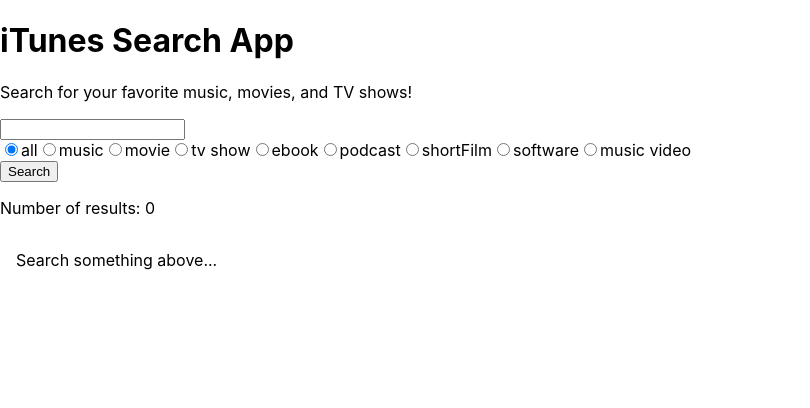
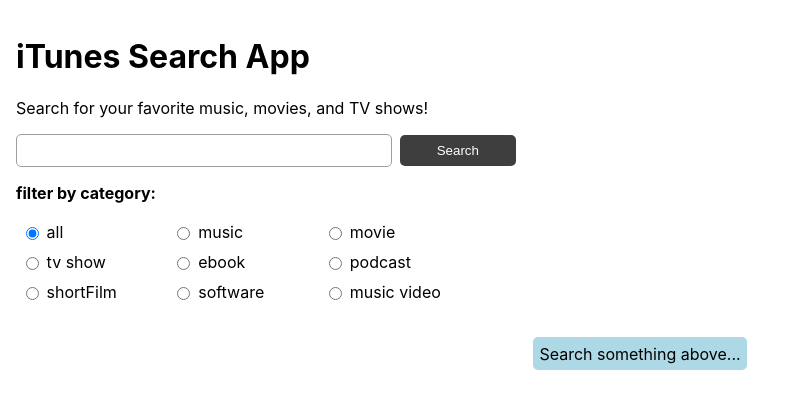
Before and after one commit to pikxs08/frontend, a React (Create React App) app: page / in a window 1280 px wide. Shown: the top 408 px of the page, without its empty margins (0-810 px from the left). Built offline with nearby package versions, Linux system fonts and the light colour scheme.

Commit message:
styled collection

```diff
--- a/src/App.css
+++ b/src/App.css
@@ -1,12 +1,24 @@
+/* App */
+
+.App {
+  padding: 1rem;
+}
+
 /* Results container */
 
 .results-cont {
   display: flex;
   flex-wrap: wrap;
-  justify-content: start;
+  justify-content: space-evenly;
+  width: 100%;
+  gap: 1rem;
+}
 
-  gap: 0.5rem;
-  padding: 1rem;
+.pill {
+  padding: 0.4rem;
+  background-color: #efefef;
+  width: fit-content;
+  border-radius: 5px;
 }
 
 ul {
@@ -19,24 +31,106 @@
 
 .card-cont {
   width: 200px;
-  height: 300px;
+  height: 280px;
   padding: 10px;
   display: flex;
   flex-direction: column;
-  justify-content: space-between;
+  justify-content: space-evenly;
   align-items: center;
   gap: 0.2rem;
-  border-radius: 20px;
-  border: 1px solid #000;
+  border-radius: 10px;
+  /* border: 1px solid #000; */
   text-align: center;
+  box-shadow: 0 0px 3px rgba(0, 0, 0, 0.15);
+  transition: all 0.2s ease-in-out;
+  &:hover {
+    box-shadow: 0 5px 8px rgba(0, 0, 0, 0.35);
+    color: #212121;
+    opacity: 1;
+    cursor: pointer;
+  }
+}
+
+.copy {
+  width: 200px; /* Adjust as needed */
+  white-space: nowrap;
+  overflow: hidden;
+  text-overflow: ellipsis;
 }
 
 .card-img {
   width: 150px;
   height: 150px;
+  border-radius: 4px;
   object-fit: contain;
 }
 
 .card-body {
   padding: 10px;
 }
+
+/* Search container */
+
+.radio-cont {
+  display: grid;
+  grid-template-columns: repeat(3, 1fr);
+  max-width: 450px;
+  padding-top: 1rem;
+  padding-bottom: 1rem;
+  gap: 0.3rem;
+}
+
+.radio-cont label {
+  display: flex;
+  align-items: center;
+  gap: 0.3rem;
+  height: 1rem;
+  padding: 0.3rem;
+}
+
+.search-input {
+  width: 500px;
+  padding: 0.5rem;
+  border-radius: 5px;
+  border: 1px solid #9e9e9e;
+  outline: none;
+  transition: all 0.2s ease-in-out;
+  &:focus {
+    box-shadow: inset 0 0px 5px rgba(0, 0, 0, 0.15) light;
+    transition: all 0.5s ease-in-out;
+    border: 1px solid #000000;
+  }
+}
+
+.search-input::placeholder {
+  color: red;
+}
+
+/* .search-top {
+  padding-left: 1rem;
+} */
+
+.search-cont {
+  display: flex;
+  width: 500px;
+  justify-content: start;
+  align-items: center;
+  gap: 0.5rem;
+  margin: 0;
+}
+
+.submit-btn {
+  background-color: #3e3e3e;
+  border: 1px solid #3e3e3e;
+  color: white;
+  border: none;
+  padding: 0.5rem 1rem;
+  width: 150px;
+  border-radius: 5px;
+  cursor: pointer;
+  transition: all 0.2s ease-in-out;
+  &:hover {
+    background-color: #212121;
+    transition: all 0.2s ease-in-out;
+  }
+}
--- a/src/components/Search.js
+++ b/src/components/Search.js
@@ -6,6 +6,7 @@
   const [mediaType, setMediaType] = useState("all"); // ["all", "music", "movie", "tvShow"]
   const [results, setResults] = useState([]);
   const [loading, setLoading] = useState(false);
+  const [error, setError] = useState(false);
   const searchTerm = useRef(null);
 
   useEffect(() => {
@@ -36,6 +37,8 @@
 
   const handleSearch = async (e) => {
     e.preventDefault();
+    if (search === "") return setError(true); // Prevents empty search
+    setError(false); // Reset error state
     setLoading(true);
     await fetchResults();
     // Clear inputs after search
@@ -46,11 +49,27 @@
   return (
     <div>
       <form onSubmit={handleSearch}>
-        <input
-          type="text"
-          value={search}
-          onChange={(e) => setSearch(e.target.value)}
-        />
+        <div className="search-top">
+          <div className="search-cont">
+            <input
+              type="text"
+              value={search}
+              placeholder={
+                search === "" && error
+                  ? "Please type in a valid search term..."
+                  : ""
+              }
+              onChange={(e) => setSearch(e.target.value)}
+              className="search-input"
+            />
+            <button className="submit-btn" type="submit">
+              Search
+            </button>
+          </div>
+          <p style={{ marginBottom: 0, fontWeight: "bold" }}>
+            filter by category:
+          </p>
+        </div>
         <div className="radio-cont">
           <label>
             <input
@@ -134,13 +153,23 @@
             music video
           </label>
         </div>
-        <button type="submit">Search</button>
       </form>
       {loading && <p>Loading...</p>}
-      <p>Number of results: {results.length}</p>
+      <p>
+        {results.length > 0 ? (
+          <p className="pill">
+            Number of results for <strong>"{searchTerm.current}"</strong>:{" "}
+            <strong>{results.length}</strong>
+          </p>
+        ) : (
+          ""
+        )}
+      </p>
       <ul className="results-cont">
-        {searchTerm.current === null && !loading ? (
-          <li>Search something above...</li>
+        {searchTerm.current === null && !error ? (
+          <li className="pill" style={{ backgroundColor: "lightblue" }}>
+            Search something above...
+          </li>
         ) : results !== undefined && results.length !== 0 ? (
           results.map((result) => (
             <li key={result.trackId + 1} className="card-cont">
@@ -150,17 +179,26 @@
                 alt={result.collectionName || result.trackName}
               />
               <div className="card-body">
-                <p>
-                  <strong>{result.collectionName || result.trackName}</strong>
+                <p className="copy">
+                  <strong>{result.trackName}</strong>
                 </p>
-                <p>{result.artistName}</p>
+                <p className="copy">{result.artistName}</p>
               </div>
             </li>
           ))
-        ) : searchTerm.current === "" ? (
-          <li>Please type in a valid search term...</li>
+        ) : error ? (
+          <li
+            className="pill"
+            style={{
+              fontWeight: "bold",
+              color: "white",
+              backgroundColor: "red",
+            }}
+          >
+            Please type in a valid search term...
+          </li>
         ) : (
-          <li>
+          <li className="pill">
             no search result found for "<strong>{searchTerm.current}...</strong>
             "
           </li>
```
